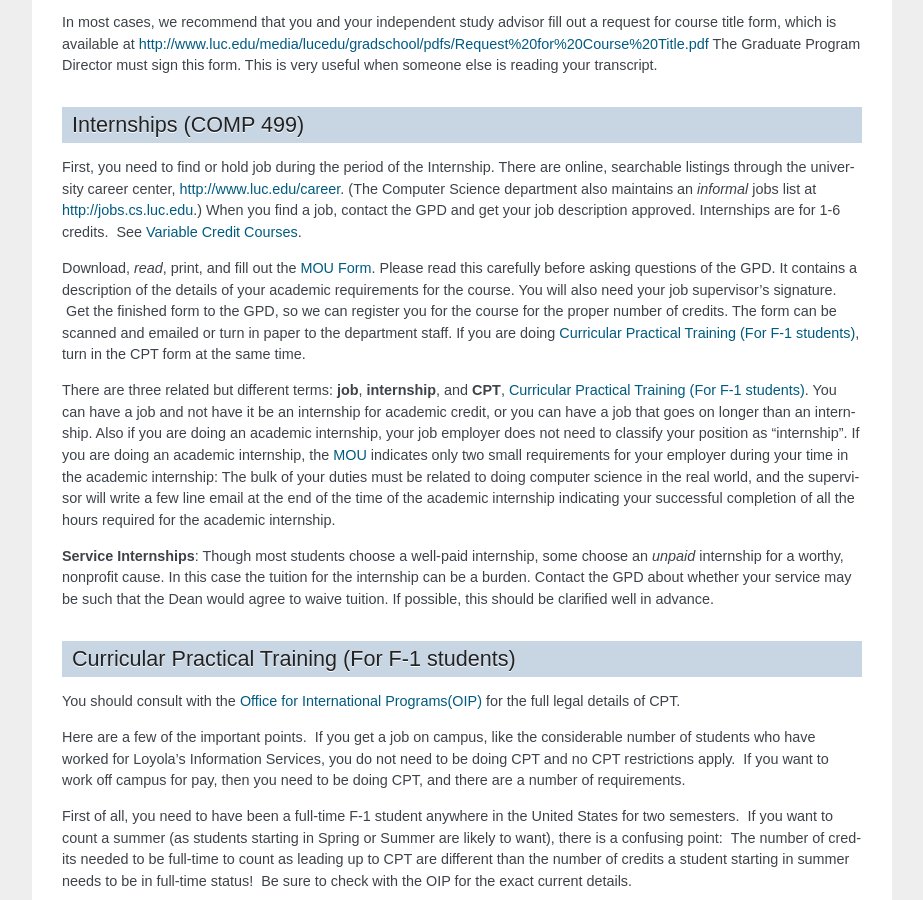
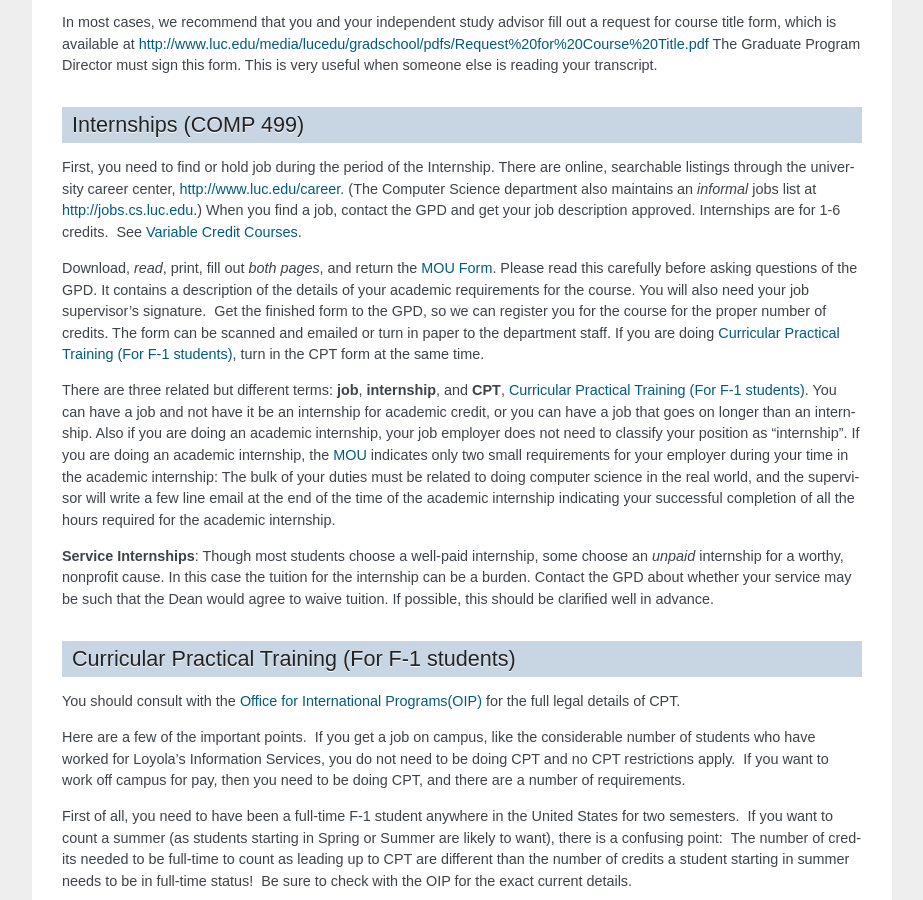
Before and after one commit to LoyolaChicagoCS/gradhandbook, a Sphinx documentation site: the page built from source/regulations.rst, in a window 1280 px wide and 900 px high, scrolled down 1447 px. Shown: the whole window, without its empty margins (198-1121 px from the left). Built offline with Sphinx 7.4.7, drawn with Linux system fonts in a browser that asks for light colours.

Commit message:
MOU update

```diff
--- a/source/regulations.rst
+++ b/source/regulations.rst
@@ -131,8 +131,8 @@
 Internships are for 1-6 credits.  See
 :ref:`variable_credit_courses`.
 
-Download, *read*, print, and fill out the
-`MOU Form <https://luc.box.com/s/hvc5ix6wel50g4z2z53v>`_.
+Download, *read*, print, fill out *both pages*, and return the
+`MOU Form <https://luc.box.com/CS-Grad-Internship-MOU>`_.
 Please read this carefully before asking questions of the GPD.
 It contains a description of the details of your academic requirements
 for the course.
@@ -149,7 +149,7 @@
 that goes on longer than an internship. Also if you are doing an
 academic internship, your job employer does not need to classify your
 position as "internship". If you are doing an academic internship, the
-`MOU <https://luc.box.com/s/hvc5ix6wel50g4z2z53v>`_
+`MOU <https://luc.box.com/CS-Grad-Internship-MOU>`_
 indicates only two small requirements for your employer during your
 time in the academic internship: The bulk of your duties must be
 related to doing computer science in the real world, and the supervisor
```
